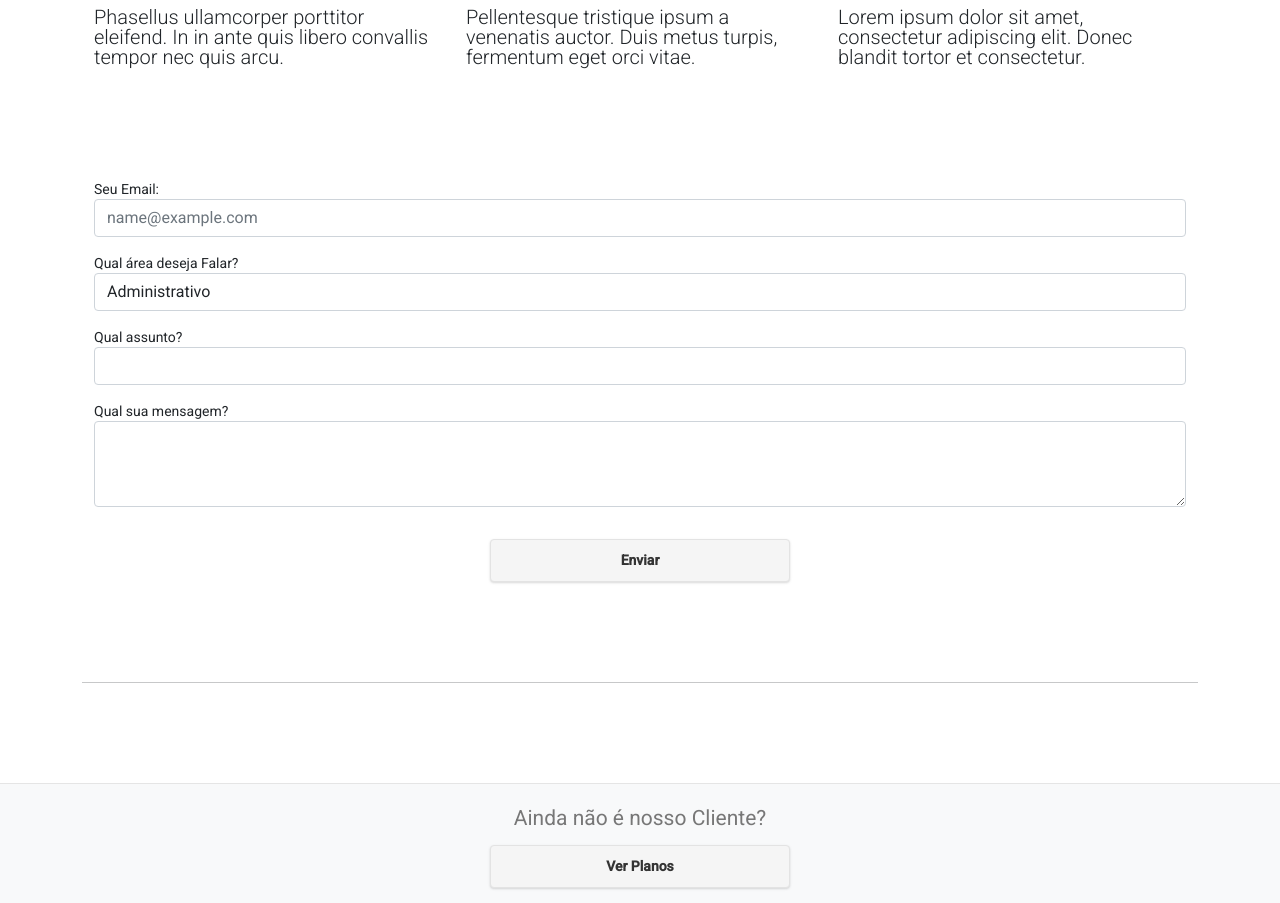
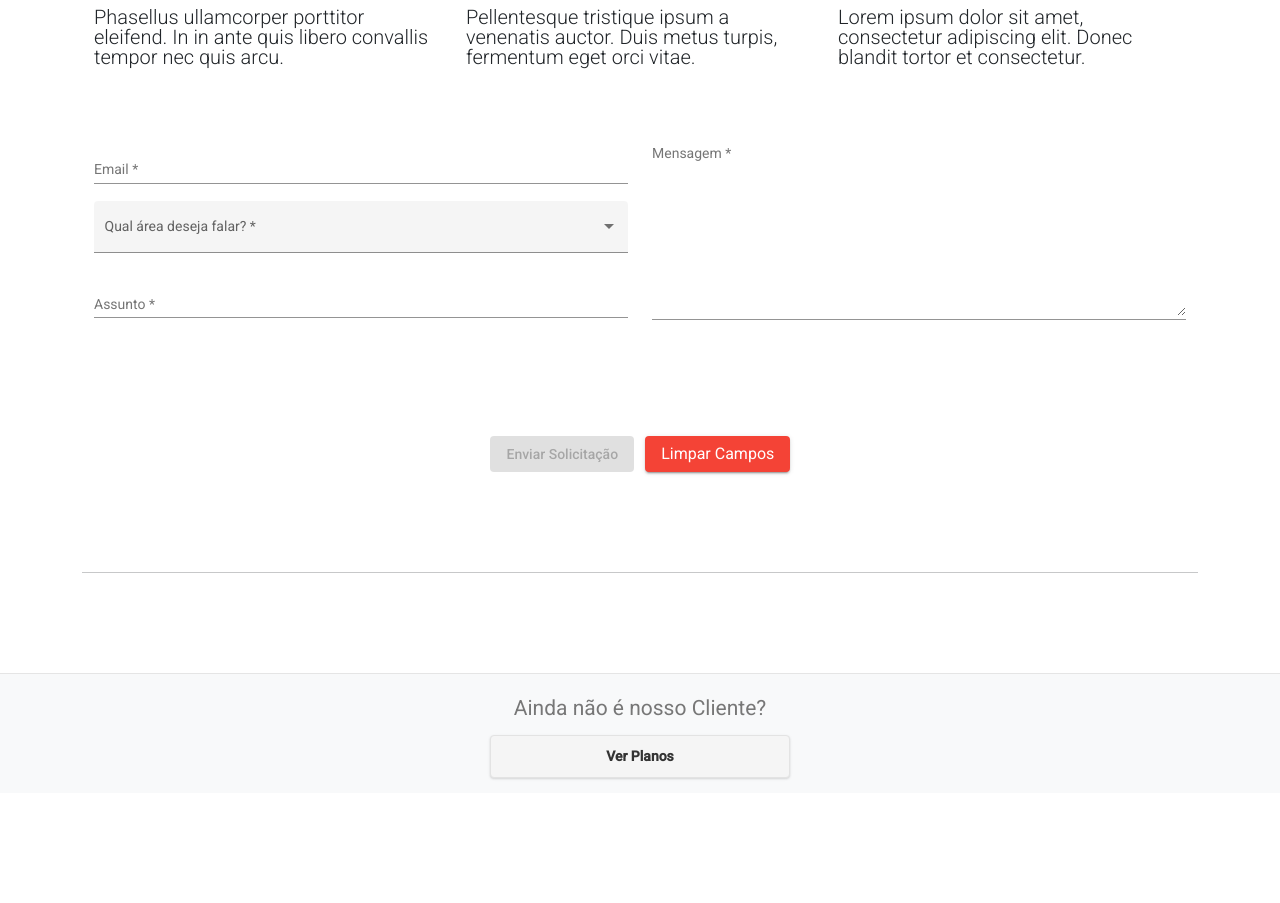
Before and after one commit to projeto-integrador-2022/qrcode-frontend, an Angular app: page /us in a window 1280 px wide. Shown: the part 1320-2223 px from the top of the page. After the commit the page ends 2113 px from the top, so only its background shows below. Built offline with nearby package versions, Linux system fonts and the light colour scheme.

Commit message:
[QRCT-002F] ajuste de barra de processamento de cartao e conta, refatoraçao de formulario de 'us'

```diff
--- a/src/app/features/pages/payment-methods/payment-methods.component.ts
+++ b/src/app/features/pages/payment-methods/payment-methods.component.ts
@@ -5,6 +5,8 @@ import { Observable } from 'rxjs'
 import SENTENCES from '../../../../assets/lib/sentences.json';
 import { CreditCard } from 'src/app/shared/models/creditcard.model';
 import { BillingDetails } from 'src/app/shared/models/billingDetails.model';
+
+import { Time } from '@angular/common';
 
 @Component({
   selector: 'app-payment-methods',
@@ -151,6 +153,7 @@ export class PaymentMethodsComponent implements OnInit {
   populateCities(event:any) {
     console.log(event);
 
+
   }
 
   onCityOptionChange (event: any) {
@@ -264,60 +267,71 @@ export class PaymentMethodsComponent implements OnInit {
       data.price
     )
 
+    this.start(creditCardDetails, billingDetails);
+
+  }
+  start(creditCardDetails : CreditCard, billingDetails : BillingDetails) {
     this.startProgressBar();
+
+
     let isPaymentSuccessful = this.processingCreditCard(creditCardDetails);
 
     if (isPaymentSuccessful) {
       this.createAccount(billingDetails);
+      this.redirecting();
+
+    } else {
+      this.delay(5000, SENTENCES.PROCESSING_SOLICITATION[0].CREDIT_CARD_NOT_ACCEPTED);
     }
-  }
-
-  createAccount(billingDetails: BillingDetails) {
-    console.log(billingDetails);
-    this.delayTime(3000, SENTENCES.PROCESSING_SOLICITATION[0].CREATING_ACCOUNT);
-
-    // to DB logic
-    //this.router.navigate(['/login'], {state: {username: `${this.post.username}`, password: `${this.post.password}`}});
-  }
-
-  startProgressBar() {
-    this.isProgressBarActivated = true;
-    this.delayTime(0, SENTENCES.PROCESSING_SOLICITATION[0].PROCESSING_PAYMENT);
   }
 
   processingCreditCard(creditCardDetails : CreditCard) {
     this.isPaymentSuccessful = this.validadeCreditCard(creditCardDetails);
 
+    //credit card api logic
+
     if (this.isPaymentSuccessful == false) {
-      creditCardDetails.isValid = false;
-      this.delayTime(5000, SENTENCES.PROCESSING_SOLICITATION[0].CREDIT_CARD_NOT_ACCEPTED);
+
       return false;
 
     } else {
-      creditCardDetails.isValid = true;
-      this.delayTime(5000, SENTENCES.PROCESSING_SOLICITATION[0].CREDIT_CARD_ACCEPTED);
       return true;
     }
   }
 
-  validadeCreditCard(creditCardDetails : CreditCard) {
+  validadeCreditCard(billingDetails : CreditCard) {
     // logica para checar se cartão foi aceito pela operadora
     return true;
   }
+
+  redirecting() {
+    this.delay(5000, SENTENCES.PROCESSING_SOLICITATION[0].CREDIT_CARD_ACCEPTED);
+    this.delay(10000, SENTENCES.PROCESSING_SOLICITATION[0].OK);
+    this.delay(15000,'',true);
+  }
+
+  createAccount(billingDetails: BillingDetails) {
+    console.log(billingDetails);
+    this.delay(8000, SENTENCES.PROCESSING_SOLICITATION[0].CREATING_ACCOUNT);
+  }
+
+  startProgressBar() {
+    this.isProgressBarActivated = true;
+    this.delay(0, SENTENCES.PROCESSING_SOLICITATION[0].PROCESSING_PAYMENT);
+  }
+
   setSelectedPlan() {
     this.post.price = '' + this.price;
     this.post.planTitle = '' + this.planTitle;
+
   }
 
 
-  delayTime(mms: number, message: string, isPaymentSuccessful?: boolean) {
+  delay(mms: number, message: string, isPaymentSuccessful?: boolean) {
     setTimeout(() => {
       this.processingMessage = message;
       if (isPaymentSuccessful) this.router.navigate(['/login'], {state: {username: `${this.post.username}`, password: `${this.post.password}`}});
     }, mms);
 
   }
-
-
-
 }
--- a/src/app/shared/components/contact-us-form/contact-us-form.component.html
+++ b/src/app/shared/components/contact-us-form/contact-us-form.component.html
@@ -1,37 +1,78 @@
-<form class="container">
-    <div class="form-group">
-        <label for="exampleFormControlInput1">Seu Email: </label>
-        <input type="email" class="form-control mb-3" id="exampleFormControlInput1" placeholder="name@example.com">
-    </div>
+<div class="form-layout">
+    <form class="form" [formGroup]="formGroup" (ngSubmit)="onSubmit(formGroup.value)" class="form">
+        <div class="container">
+            <div class="row">
+                <div class="col-sm-6 column-fixture">
+                    <div class="row">
+                        <mat-form-field class="form-element">
+                            <input matInput placeholder="Email" formControlName="email">
+                            <mat-error
+                                *ngIf="!formGroup.controls['email'].valid && formGroup.controls['email'].touched">
+                                {{ getErrorEmail() }}
+                            </mat-error>
+                        </mat-form-field>
+                    </div>
+                    <div class="row">
+                        <mat-form-field appearance="fill" class="form dropdown-fixture mb-2">
+                            <mat-label>Qual área deseja falar? </mat-label>
+                            <mat-select (selectionChange)="onStateOptionChange($event)" formControlName="field">
+                                <mat-option *ngFor="let field of fields" [value]="field.name"> {{field.name}}
+                                </mat-option>
+                            </mat-select>
+                            <mat-error
+                                *ngIf="!formGroup.controls['field'].valid && formGroup.controls['field'].touched">
+                                {{ getErrorFields() }}
+                            </mat-error>
+                        </mat-form-field>
+                    </div>
+                    <div class="row">
+                        <mat-form-field class="form-element">
+                            <input matInput placeholder="Assunto" formControlName="subject">
+                            <mat-error
+                                *ngIf="!formGroup.controls['subject'].valid && formGroup.controls['subject'].touched">
+                                {{ getErrorSubject() }}
+                            </mat-error>
+                        </mat-form-field>
+                    </div>
 
+                </div>
+                <div class="col-sm-6">
+                    <div class="row">
+                        <mat-form-field class="form-element ">
+                            <textarea class="text-area-fixture" matInput placeholder="Mensagem"
+                                formControlName="message"></textarea>
+                            <mat-error
+                                *ngIf="!formGroup.controls['message'].valid && formGroup.controls['message'].touched">
+                                {{ getErrorMessage() }}
+                            </mat-error>
+                        </mat-form-field>
+                    </div>
+                </div>
 
+                <div class="container button-fixture">
 
-
-
-    <div class="form-group">
-        <label for="exampleFormControlSelect1">Qual área deseja Falar?</label>
-        <select class="form-control mb-3" id="exampleFormControlSelect1">
-            <option>Administrativo</option>
-            <option>Recursos Humanos</option>
-            <option>Suporte</option>
-            <option>Desenvolvimento de Softwares</option>
-            <option>Marketing</option>
-        </select>
-    </div>
-
-    <div class="form-group">
-        <label for="exampleFormControlInput1">Qual assunto? </label>
-        <input type="email" class="form-control mb-3" id="exampleFormControlInput1"
-            placeholder="">
-    </div>
-
-    <div class="form-group">
-        <label for="exampleFormControlTextarea1">Qual sua mensagem? </label>
-        <textarea class="form-control mb-3" id="exampleFormControlTextarea1" rows="3"
-        placeholder=""></textarea>
-    </div>
-
-    <div class="row justify-content-md-center">
-        <a class="btn btn-primary btn-lg large-button mt-3">Enviar</a>
-    </div>
-</form>
+                    <div class="row text-center mt-5 g-0">
+                        <div class="col">
+                            <button
+                                mat-raised-button
+                                color="primary"
+                                type="submit"
+                                class="button"
+                                [disabled]="!formGroup.valid"
+                                >Enviar Solicitação</button>
+                        </div>
+                        <div class="col">
+                            <button
+                                mat-raised-button
+                                color="warn"
+                                type="clear"
+                                class="btn button"
+                                (click)="onClear()"
+                                >Limpar Campos</button>
+                        </div>
+                    </div>
+                </div>
+            </div>
+        </div>
+    </form>
+</div>
--- a/src/app/shared/components/contact-us-form/contact-us-form.component.scss
+++ b/src/app/shared/components/contact-us-form/contact-us-form.component.scss
@@ -1,5 +1,17 @@
 @import '/src/app/app.component.scss';
 
 .container {
-    margin-top: 100px;
+    margin-top: 50px;
 }
+
+.text-area-fixture {
+    height: 168px;
+}
+
+.column-fixture {
+    margin-top: 16px;
+}
+
+.button-fixture {
+    width: 30%;
+}
--- a/src/app/shared/components/contact-us-form/contact-us-form.component.ts
+++ b/src/app/shared/components/contact-us-form/contact-us-form.component.ts
@@ -1,5 +1,6 @@
 import { Component, OnInit } from '@angular/core';
 import { FormBuilder, FormControl, Validators } from '@angular/forms';
+import SENTENCES from '../../../../assets/lib/sentences.json';
 
 @Component({
   selector: 'app-contact-us-form',
@@ -7,10 +8,85 @@ import { FormBuilder, FormControl, Validators } from '@angular/forms';
   styleUrls: ['./contact-us-form.component.scss']
 })
 export class ContactUsFormComponent implements OnInit {
+  formGroup: any;
+  fields: any;
 
   constructor(private formBuilder: FormBuilder) { }
 
   ngOnInit(): void {
+    this.createForm();
+    this.populateFields();
+  }
+
+
+  createForm() {
+    let emailregex: RegExp = /\b[\w\.-]+@[\w\.-]+\.\w{2,4}\b/
+
+    this.formGroup = this.formBuilder.group({
+      email: new FormControl('', [Validators.required, Validators.pattern(emailregex)]),
+      field: new FormControl('', [Validators.required]),
+      subject: new FormControl('', [Validators.required]),
+      message: new FormControl('', [Validators.required])
+    });
+
+  }
+
+  populateFields() {
+    this.fields = [
+      {
+        "id": 1,
+        "name": "Administrativo"
+      },
+      {
+        "id": 2,
+        "name": "Recursos Humanos"
+      },
+      {
+        "id": 3,
+        "name": "Suporte Técnico"
+      },
+      {
+        "id": 4,
+        "name": "Desenvolvimento de Sistemas"
+      },
+      {
+        "id": 5,
+        "name": "Marketing"
+      }
+    ];
+  }
+
+  onStateOptionChange(event: any) {
+    this.formGroup.get('field').setValue(event.value);
+  }
+
+  onSubmit(data: any) {
+    console.log('>>>>',data);
+  }
+
+  onClear() {
+    this.formGroup.reset();
+  }
+
+  getErrorEmail() {
+    return this.formGroup.get('email').hasError('required') ? SENTENCES.FORM_ERROR[0].REQUIRED :
+      this.formGroup.get('email').hasError('email') ? SENTENCES.FORM_ERROR[0].INVALID_EMAIL :
+        '';
+  }
+
+  getErrorFields() {
+    return this.formGroup.get('field').hasError('required') ? SENTENCES.FORM_ERROR[0].REQUIRED :
+      '';
+  }
+
+  getErrorSubject() {
+    return this.formGroup.get('subject').hasError('required') ? SENTENCES.FORM_ERROR[0].REQUIRED :
+      '';
+  }
+
+  getErrorMessage() {
+    return this.formGroup.get('message').hasError('required') ? SENTENCES.FORM_ERROR[0].REQUIRED :
+      '';
   }
 
 }
```
Also changed, not shown: src/assets/lib/sentences.json (line endings or trailing spaces), 2 other files (tests, documents, lock files or other folders).
